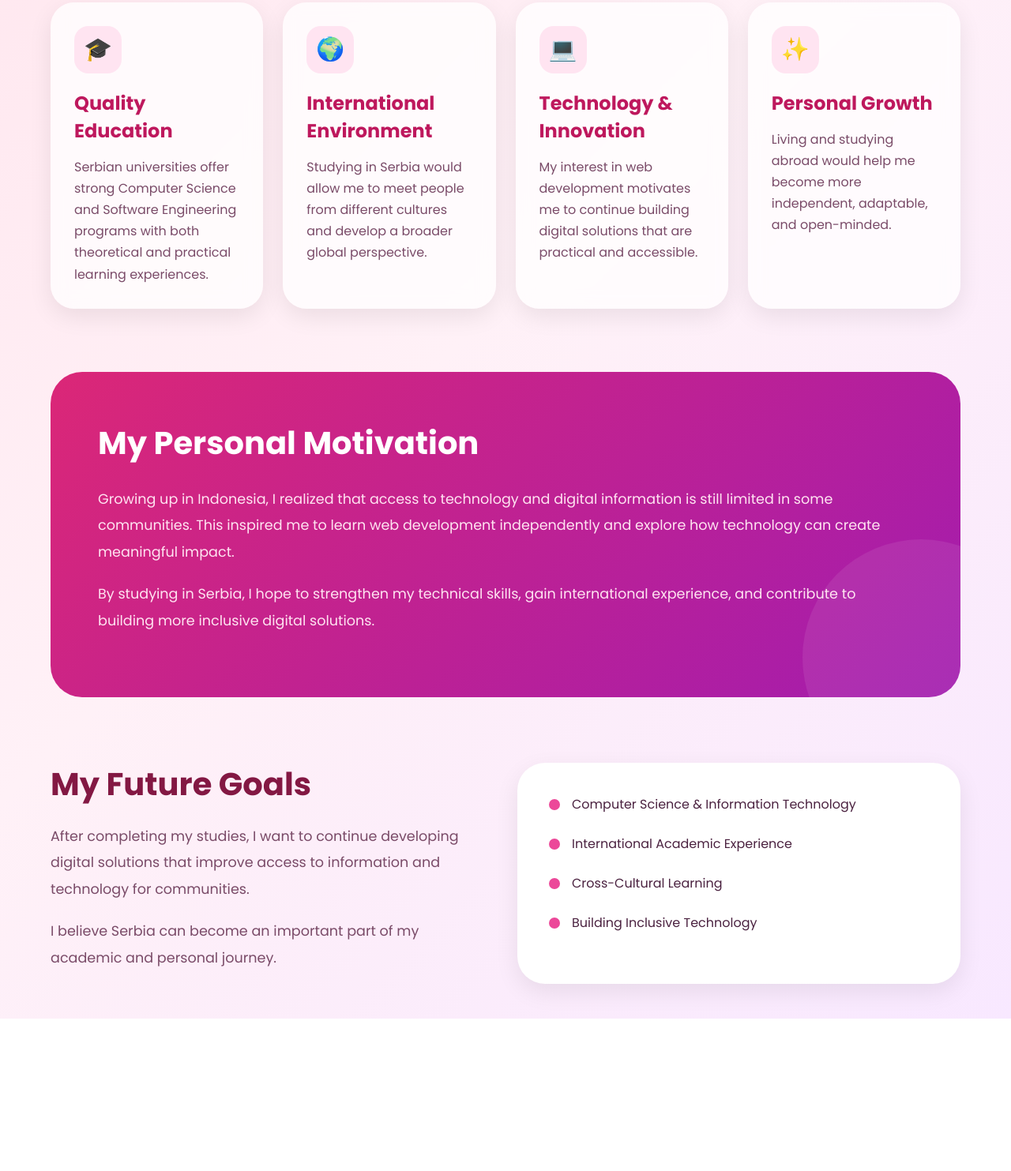
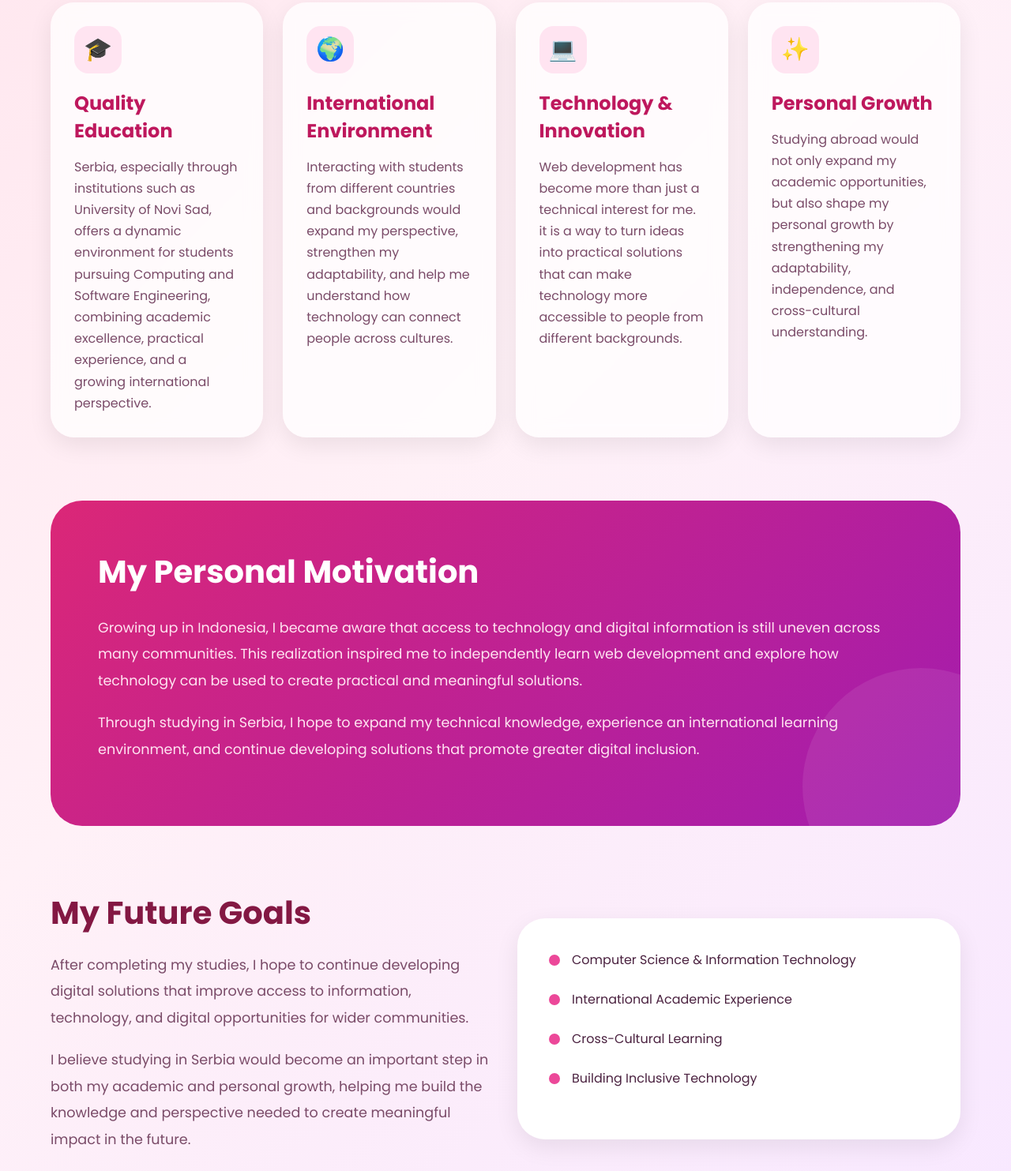
Before and after one commit to shafirautari0306-svg/Why-I-Choose-Serbia, a plain HTML site: page index.html in a window 1280 px wide. Shown: the part 542-2025 px from the top of the page at 79% size. Before the commit the page ends 1832 px from the top, so only its background shows below. Drawn offline with Linux system fonts and the light colour scheme.

Commit message:
Update index.html

```diff
--- a/index.html
+++ b/index.html
@@ -256,8 +256,7 @@
         <div class="icon">🎓</div>
         <h2>Quality Education</h2>
         <p>
-          Serbian universities offer strong Computer Science and Software Engineering
-          programs with both theoretical and practical learning experiences.
+         Serbia, especially through institutions such as University of Novi Sad, offers a dynamic environment for students pursuing Computing and Software Engineering, combining academic excellence, practical experience, and a growing international perspective.
         </p>
       </div>
 
@@ -265,8 +264,7 @@
         <div class="icon">🌍</div>
         <h2>International Environment</h2>
         <p>
-          Studying in Serbia would allow me to meet people from different cultures
-          and develop a broader global perspective.
+          Interacting with students from different countries and backgrounds would expand my perspective, strengthen my adaptability, and help me understand how technology can connect people across cultures.
         </p>
       </div>
 
@@ -274,8 +272,7 @@
         <div class="icon">💻</div>
         <h2>Technology & Innovation</h2>
         <p>
-          My interest in web development motivates me to continue building digital
-          solutions that are practical and accessible.
+          Web development has become more than just a technical interest for me. it is a way to turn ideas into practical solutions that can make technology more accessible to people from different backgrounds.
         </p>
       </div>
 
@@ -283,8 +280,7 @@
         <div class="icon">✨</div>
         <h2>Personal Growth</h2>
         <p>
-          Living and studying abroad would help me become more independent,
-          adaptable, and open-minded.
+          Studying abroad would not only expand my academic opportunities, but also shape my personal growth by strengthening my adaptability, independence, and cross-cultural understanding.
         </p>
       </div>
 
@@ -294,14 +290,11 @@
       <h2>My Personal Motivation</h2>
 
       <p>
-        Growing up in Indonesia, I realized that access to technology and digital
-        information is still limited in some communities. This inspired me to learn
-        web development independently and explore how technology can create meaningful impact.
+        Growing up in Indonesia, I became aware that access to technology and digital information is still uneven across many communities. This realization inspired me to independently learn web development and explore how technology can be used to create practical and meaningful solutions.
       </p>
 
       <p>
-        By studying in Serbia, I hope to strengthen my technical skills,
-        gain international experience, and contribute to building more inclusive digital solutions.
+        Through studying in Serbia, I hope to expand my technical knowledge, experience an international learning environment, and continue developing solutions that promote greater digital inclusion.
       </p>
     </section>
 
@@ -311,12 +304,11 @@
         <h2>My Future Goals</h2>
 
         <p>
-          After completing my studies, I want to continue developing digital solutions
-          that improve access to information and technology for communities.
+         After completing my studies, I hope to continue developing digital solutions that improve access to information, technology, and digital opportunities for wider communities.
         </p>
 
         <p>
-          I believe Serbia can become an important part of my academic and personal journey.
+          I believe studying in Serbia would become an important step in both my academic and personal growth, helping me build the knowledge and perspective needed to create meaningful impact in the future.
         </p>
       </div>
 
```
